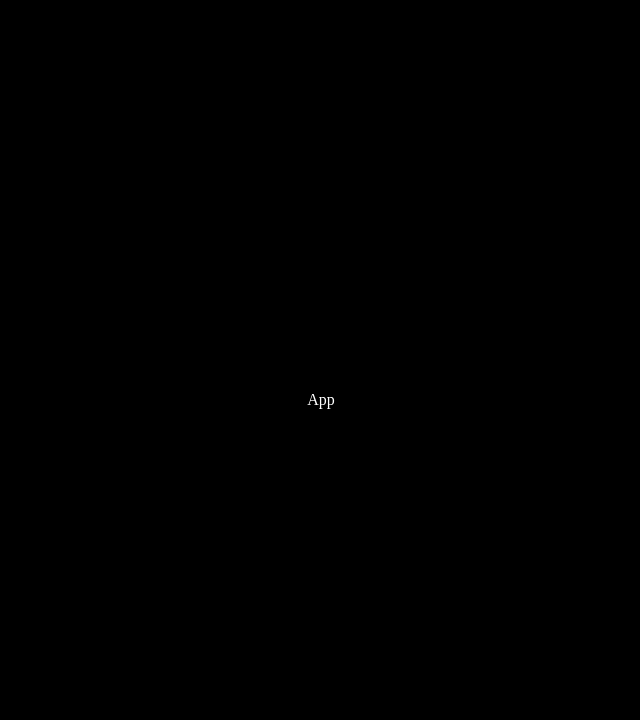
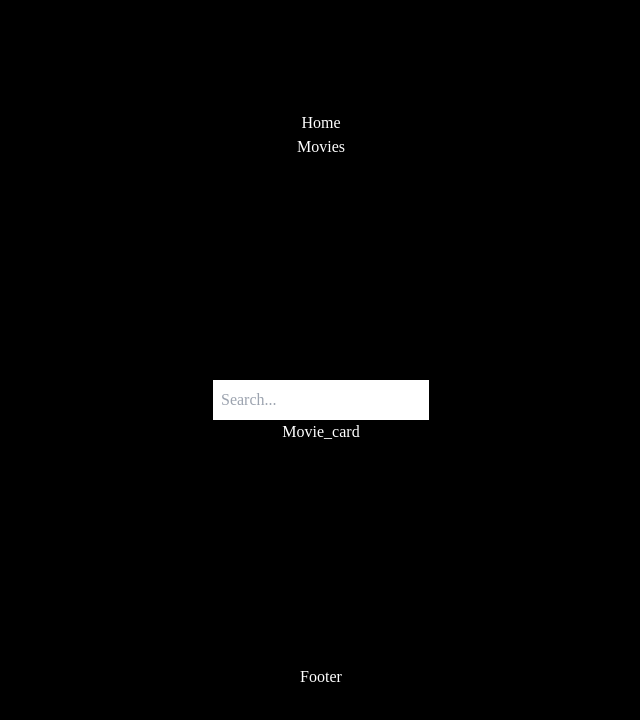
Before and after one commit to F3KT0R/watchflix-2.0, a React app: page / in a window 1280 px wide. Shown: the top 720 px of the page, without its empty margins (319-959 px from the left). Built offline with nearby package versions, Linux system fonts and the light colour scheme.

Commit message:
webpack mod + axios + search + useDebounce

```diff
--- a/package.json
+++ b/package.json
@@ -22,6 +22,7 @@
     "axios": "^1.2.3",
     "babel-loader": "^9.1.2",
     "css-loader": "^6.7.3",
+    "dotenv": "^16.0.3",
     "file-loader": "^6.2.0",
     "html-webpack-plugin": "^5.5.0",
     "postcss": "^8.4.21",
--- a/src/components/core/App.js
+++ b/src/components/core/App.js
@@ -1,9 +1,18 @@
 import React from 'react';
+import AllMovies from '../functional/AllMovies';
+import Nav from '../functional/Nav';
+import Footer from '../functional/Footer';
+import { requests } from '../utils/requests';
 
 function App() {
   return (
     <div className='grid text-center align-middle self-center items-center font-roboto text-white bg-black min-h-screen'>
-      App
+      <Nav />
+      <AllMovies
+        fetchUrl={requests.fetchNewMovies}
+        searchUrl={requests.fetchSearch}
+      />
+      <Footer />
     </div>
   );
 }
--- /dev/null
+++ b/src/components/functional/AllMovies.js
@@ -0,0 +1,20 @@
+import React, { useEffect, useState } from 'react';
+import MovieCard from './MovieCard';
+import Search from './Search';
+
+function AllMovies({ fetchUrl, searchUrl }) {
+  const [movies, setMovies] = useState([]);
+
+  //   useEffect(() => {
+  //     return () => {};
+  //   }, []);
+
+  return (
+    <div>
+      <Search searchURL={searchUrl} />
+      <MovieCard />
+    </div>
+  );
+}
+
+export default AllMovies;
--- a/src/components/functional/Nav.js
+++ b/src/components/functional/Nav.js
@@ -1,9 +1,28 @@
-import React from 'react'
+import React, { useState } from 'react';
+import { NavLink } from 'react-router-dom';
 
 function Nav() {
+  const [isMovies, setIsMovies] = useState(true);
+
   return (
-    <div>Nav</div>
-  )
+    <>
+      <nav>
+        <ul className='list-none'>
+          <li>
+            <NavLink to='/'>Home</NavLink>
+          </li>
+          <li>
+            <NavLink
+              to={isMovies ? '/movies' : '/tvshows'}
+              onClick={() => setIsMovies(!isMovies)}
+            >
+              {isMovies ? 'Movies' : 'TV Shows'}
+            </NavLink>
+          </li>
+        </ul>
+      </nav>
+    </>
+  );
 }
 
-export default Nav
+export default Nav;
--- a/src/components/functional/NotFound.js
+++ b/src/components/functional/NotFound.js
@@ -1,5 +1,12 @@
 import React from 'react';
 
 export const NotFound = () => {
-  return <div>NotFound</div>;
+  return (
+    <div>
+      <h1 className='text-red-500 font-bold underline underline-offset-8'>
+        Sorry
+      </h1>
+      <p>The URL you've searched for doesn't have a webpage attached to it.</p>
+    </div>
+  );
 };
--- a/src/components/functional/Search.js
+++ b/src/components/functional/Search.js
@@ -1,9 +1,52 @@
-import React from 'react'
+import axios from 'axios';
+import React, { useEffect, useState } from 'react';
+import { useDebounce } from '../utils/useDebounce';
 
-function Search() {
+function Search({ searchURL }) {
+  const [query, setQuery] = useState('');
+  const [suggestions, setSuggestions] = useState([]);
+  const debounceQuery = useDebounce(query);
+
+  useEffect(() => {
+    const source = axios.CancelToken.source();
+    (async () => {
+      setSuggestions([]);
+      if (debounceQuery.length > 0) {
+        await axios
+          .get(searchURL + debounceQuery, { cancelToken: source.token })
+          .then((res) => setSuggestions(res))
+          .then((err) => {
+            if (axios.isCancel(err)) {
+              console.log('Axios request aborted!');
+            } else console.log(err);
+          });
+        console.log(suggestions);
+      }
+    })();
+
+    return () => {
+      source.cancel();
+    };
+  }, [debounceQuery]);
+
   return (
-    <div>Search</div>
-  )
+    <div>
+      <input
+        type='text'
+        name='search'
+        placeholder='Search...'
+        value={query}
+        autoComplete='off'
+        className='text-black p-2'
+        onChange={(e) => setQuery(e.target.value)}
+      ></input>
+      <div>
+        {suggestions.map((item) => {
+          return <div key={item}>item</div>;
+        })}
+      </div>
+    </div>
+  );
 }
 
-export default Search
+export default Search;
--- a/src/components/utils/requests.js
+++ b/src/components/utils/requests.js
@@ -1,5 +1,9 @@
-import React from 'react';
+const API_KEY = `${process.env.WATCHFLIX2_API_KEY}`;
+const base = 'https://api.themoviedb.org/3';
 
 export const requests = () => {
-  return <div>requests</div>;
+  return {
+    fetchNewMovies: `${base}/discover/movie?api_key=${API_KEY}&sort_by=primary_release_date.desc`,
+    fetchSearch: `${base}/search/movie?api_key=${API_KEY}&query=`,
+  };
 };
--- a/src/components/utils/routing.js
+++ b/src/components/utils/routing.js
@@ -1,6 +1,5 @@
-import React from 'react';
 import { Route, Routes } from 'react-router-dom';
-import { App } from '../core/App';
+import App from '../core/App';
 import Movie from '../functional/Movie';
 import { NotFound } from '../functional/NotFound';
 
@@ -8,7 +7,7 @@ export const routing = () => {
   return (
     <Routes>
       <Route path='/' element={<App />}></Route>
-      <Route path='/movie/:title' element={<Movie />}></Route>
+      <Route path='/movies/:title' element={<Movie />}></Route>
       <Route path='*' element={<NotFound />}></Route>
     </Routes>
   );
--- /dev/null
+++ b/src/components/utils/useDebounce.js
@@ -0,0 +1,17 @@
+import { useEffect, useState } from 'react';
+
+export const useDebounce = (value, time = 150) => {
+  const [debounceValue, setDebounceValue] = useState(value);
+
+  useEffect(() => {
+    const timeout = setTimeout(() => {
+      setDebounceValue(value);
+    }, time);
+
+    return () => {
+      clearTimeout(timeout);
+    };
+  }, [value, time]);
+
+  return debounceValue;
+};
--- a/webpack.config.js
+++ b/webpack.config.js
@@ -1,5 +1,8 @@
 const path = require('path');
+const webpack = require('webpack');
 const HtmlWebpackPlugin = require('html-webpack-plugin');
+const dotenv = require('dotenv').config({ path: __dirname + '/.env' });
+const isDevelopment = process.env.WATCHFLIX2_API_KEY !== 'production';
 
 module.exports = {
   entry: './src/index.js',
@@ -11,6 +14,12 @@ module.exports = {
     new HtmlWebpackPlugin({
       template: './src/index.html',
       // favicon: './src/assets/favicon/favicon.ico'
+    }),
+    new webpack.DefinePlugin({
+      'process.env': JSON.stringify(dotenv.parsed),
+      'process.env.WATCHFLIX2_API_KEY': JSON.stringify(
+        isDevelopment ? 'development' : 'production'
+      ),
     }),
   ],
   module: {
```
Also changed, not shown: 1 other file (tests, documents, lock files or other folders).
